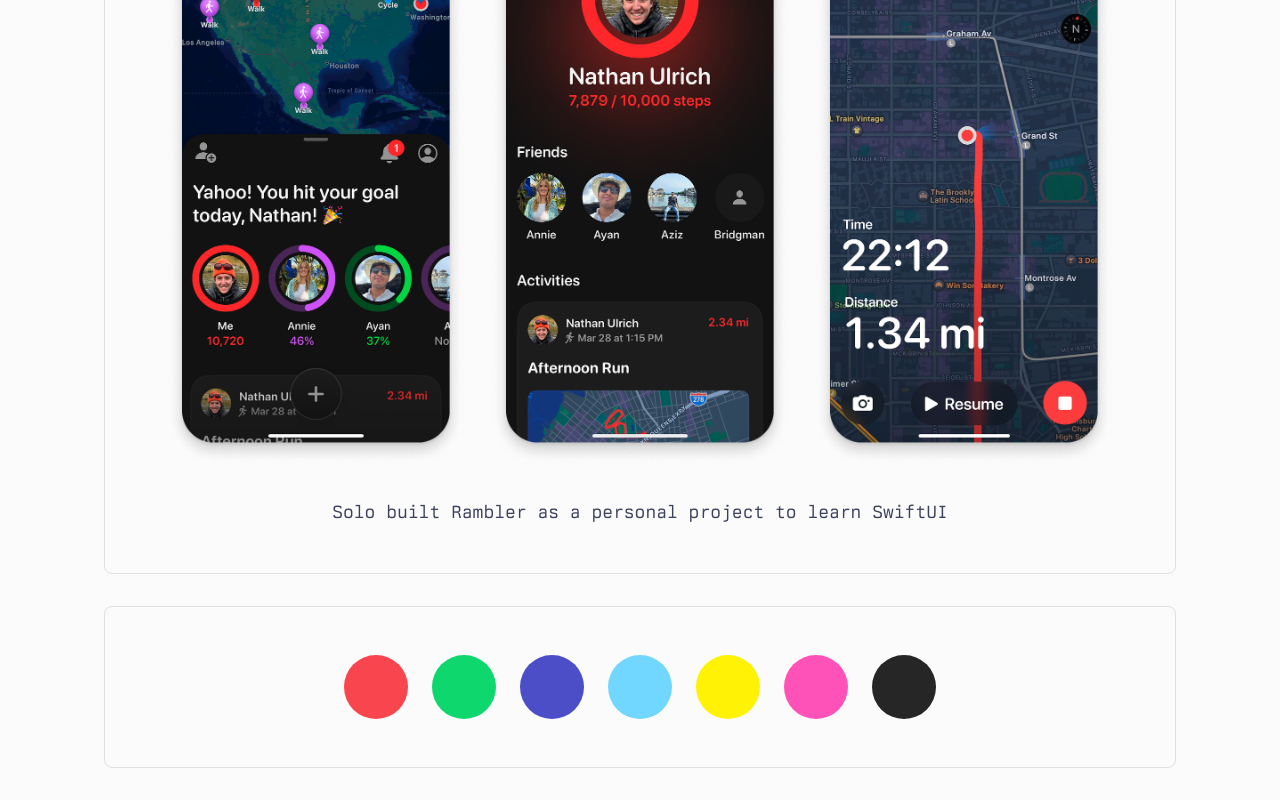
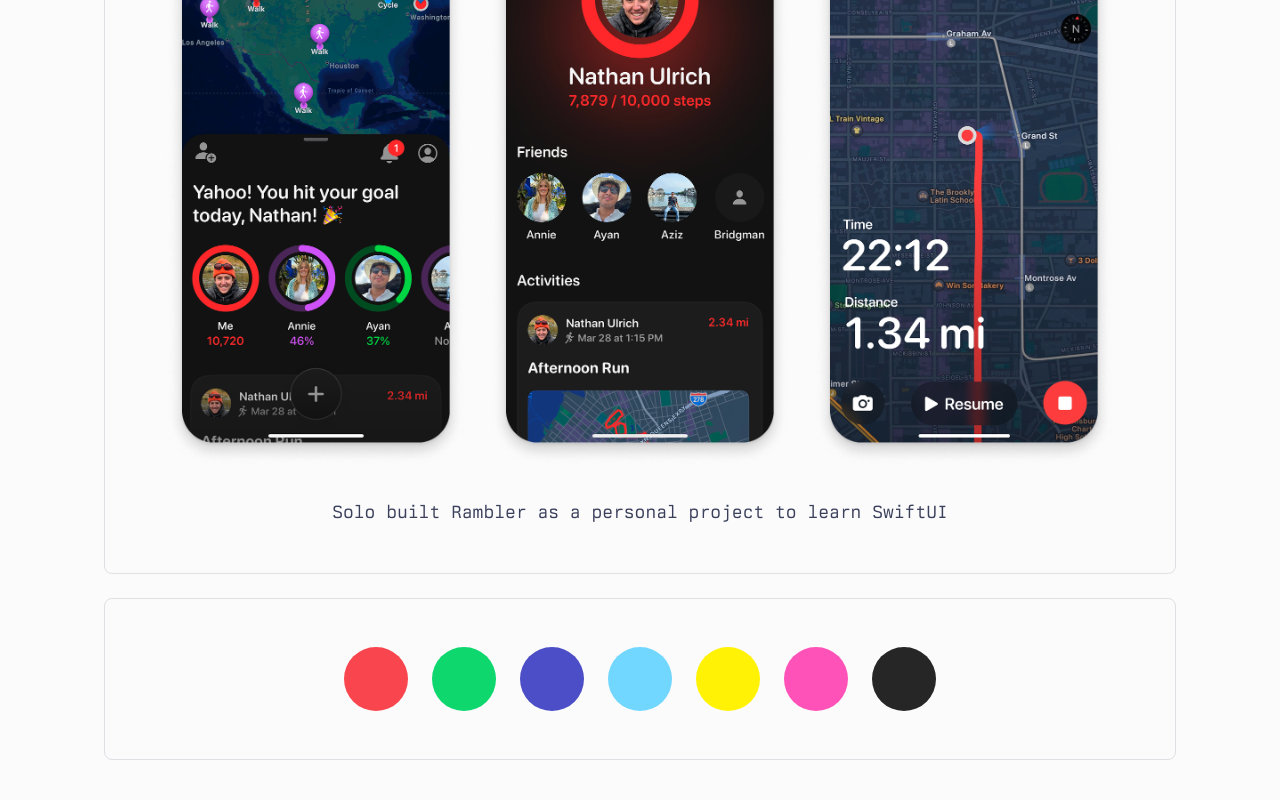
Before and after one commit to nathanbulrich/nathanu-portfolio, a Next.js app: page / in a window 1280 px wide. Shown: the part 3211-4011 px from the top of the page. Built offline with nearby package versions, Linux system fonts and the light colour scheme.

Commit message:
Update Footer.tsx

```diff
--- a/src/app/components/Footer.tsx
+++ b/src/app/components/Footer.tsx
@@ -10,7 +10,7 @@ export default function Footer() {
   ];
 
   return (
-    <footer className="bg-transparent border border-[rgba(37,42,73,0.13)] rounded-lg p-8 md:p-12 mx-4 md:mx-12 lg:mx-16 my-8">
+    <footer className="bg-transparent border border-[rgba(37,42,73,0.13)] rounded-lg p-8 md:p-12 mx-4 md:mx-12 lg:mx-16 mt-6 mb-8">
       <div className="flex justify-center items-center gap-4 md:gap-6">
         {dotColors.map((color, index) => (
           <div
```
